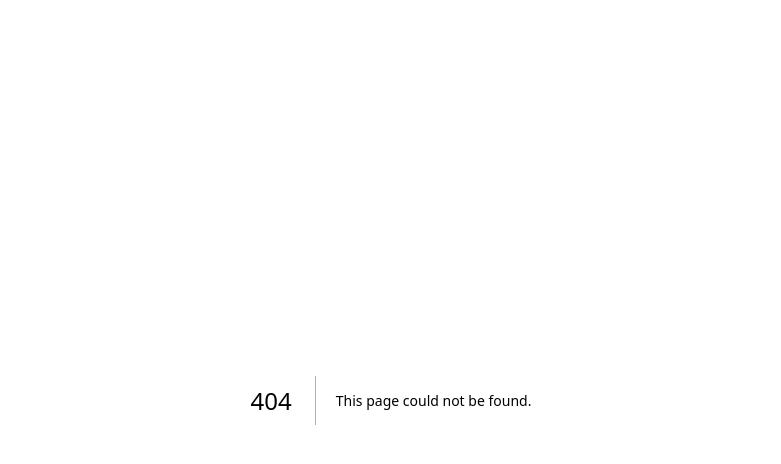
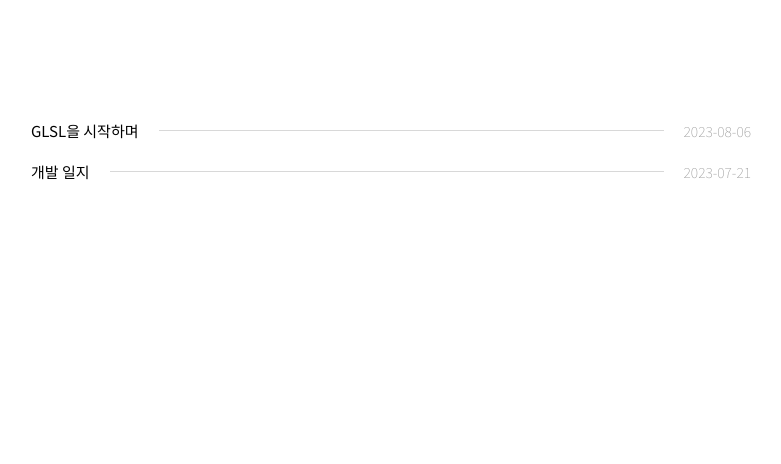
Before and after one commit to hellojaehyeok/hellojaehyeok.github.io, a Next.js app: page /posts in a window 1280 px wide. Before the commit this address had no page. Shown: the top 464 px of the page, without its empty margins (249-1030 px from the left). Built offline with nearby package versions, Linux system fonts and the light colour scheme.

Commit message:
feat: 글 목록 페이지 추가
* feat: 글 목록 로직 작성

* feat: 네이밍 변경, 목록 로직 리팩토링

* chore: post list 스타일 적용

```diff
--- a/pages/posts/[category]/[slug].tsx
+++ b/pages/posts/[category]/[slug].tsx
@@ -1 +1 @@
-export { default, getStaticProps, getStaticPaths } from 'pages/Posts/PostsPage';
+export { default, getStaticProps, getStaticPaths } from 'pages/Posts/PostsDetailPage';
--- /dev/null
+++ b/pages/posts/index.tsx
@@ -0,0 +1 @@
+export { default, getStaticProps } from 'pages/Posts/PostsListPage';
--- a/src/components/PostContents.tsx
+++ b/src/pages/Posts/Components/PostsDetail.tsx
@@ -3,7 +3,7 @@ import { duotoneLight } from 'react-syntax-highlighter/dist/cjs/styles/prism';
 import ReactMarkdown from 'react-markdown';
 import styled from '@emotion/styled';
 
-const PostContents = ({ title, date, content }: { title: string; date: string; content: string }) => {
+const PostsDetail = ({ title, date, content }: { title: string; date: string; content: string }) => {
   return (
     <Layout>
       <Title>{title}</Title>
@@ -22,7 +22,7 @@ const PostContents = ({ title, date, content }: { title: string; date: string; c
   );
 };
 
-export default PostContents;
+export default PostsDetail;
 
 const Layout = styled.div`
   max-width: 720px;
--- /dev/null
+++ b/src/pages/Posts/Components/PostsListRow.tsx
@@ -0,0 +1,38 @@
+import styled from '@emotion/styled';
+import { Post } from '../PostsListPage';
+
+const PostsListRow = ({ post, onClick }: { post: Post; onClick: (p: Post) => {} }) => {
+  return (
+    <ListRow onClick={() => onClick(post)}>
+      <Title>{post.title}</Title>
+      <Line />
+      <PostingDate>{post.date}</PostingDate>
+    </ListRow>
+  );
+};
+
+export default PostsListRow;
+
+const ListRow = styled.div`
+  display: flex;
+  justify-content: space-between;
+  align-items: center;
+  cursor: pointer;
+`;
+
+const Title = styled.div`
+  font-weight: 400;
+  font-size: 15px;
+`;
+const Line = styled.div`
+  height: 1px;
+  flex: 1;
+  margin: 0 20px;
+  background-color: #d8d8d8;
+`;
+
+const PostingDate = styled.div`
+  font-weight: 100;
+  font-size: 14px;
+  color: #999;
+`;
--- /dev/null
+++ b/src/pages/Posts/Components/PostsListWrap.tsx
@@ -0,0 +1,17 @@
+import styled from '@emotion/styled';
+import { ReactNode } from 'react';
+
+const PostsListWrap = ({ children }: { children: ReactNode }) => {
+  return <Wrapper>{children}</Wrapper>;
+};
+
+export default PostsListWrap;
+
+const Wrapper = styled.div`
+  margin: 0 auto;
+  padding-top: 120px;
+  display: flex;
+  flex-direction: column;
+  max-width: 720px;
+  gap: 20px;
+`;
--- /dev/null
+++ b/src/pages/Posts/PostsListPage.tsx
@@ -0,0 +1,59 @@
+import { readdir } from 'fs/promises';
+import { readFileSync } from 'fs';
+import Router from 'next/router';
+import { removeMdExtension } from 'utils/removeMdExtension';
+import matter from 'gray-matter';
+import PostsListWrap from './Components/PostsListWrap';
+import PostsListRow from './Components/PostsListRow';
+
+export interface Post {
+  date: string;
+  title: string;
+  path: string;
+  category: string;
+}
+
+const PostsListPage = ({ posts }: { posts: Post[] }) => {
+  const ascendingPosts = sortPostsByDateAscending(posts);
+
+  return (
+    <PostsListWrap>
+      {ascendingPosts.map(post => (
+        <PostsListRow key={post.path} onClick={({ path }) => Router.push(post.path)} post={post} />
+      ))}
+    </PostsListWrap>
+  );
+};
+
+export default PostsListPage;
+
+export async function getStaticProps() {
+  const categories = await readdir('./src/contents');
+  const categorizedPosts = await Promise.all(
+    categories.map(async category => {
+      const slugs = await readdir(`./src/contents/${category}`);
+      return await Promise.all(
+        slugs.map(async slug => {
+          const fileName = await readFileSync(`./src/contents/${category}/${slug}`, 'utf-8');
+          const { title, date } = matter(fileName).data;
+          return {
+            date,
+            title,
+            path: `/posts/${category}/${removeMdExtension(slug)}`,
+            category,
+          };
+        })
+      );
+    })
+  );
+  const posts = categorizedPosts.flat();
+  return { props: { posts } };
+}
+
+function sortPostsByDateAscending(posts: Post[]) {
+  return posts.sort((a, b) => {
+    if (a.date > b.date) return -1;
+    if (a.date < b.date) return 1;
+    return 0;
+  });
+}
--- /dev/null
+++ b/src/utils/removeMdExtension.ts
@@ -0,0 +1,3 @@
+export function removeMdExtension(filename: string) {
+  return filename.replace('.md', '');
+}
```
Also changed, not shown: src/pages/Posts/PostsDetailPage.tsx (renamed from src/pages/Posts/PostsPage.tsx, +6 -5 lines).
